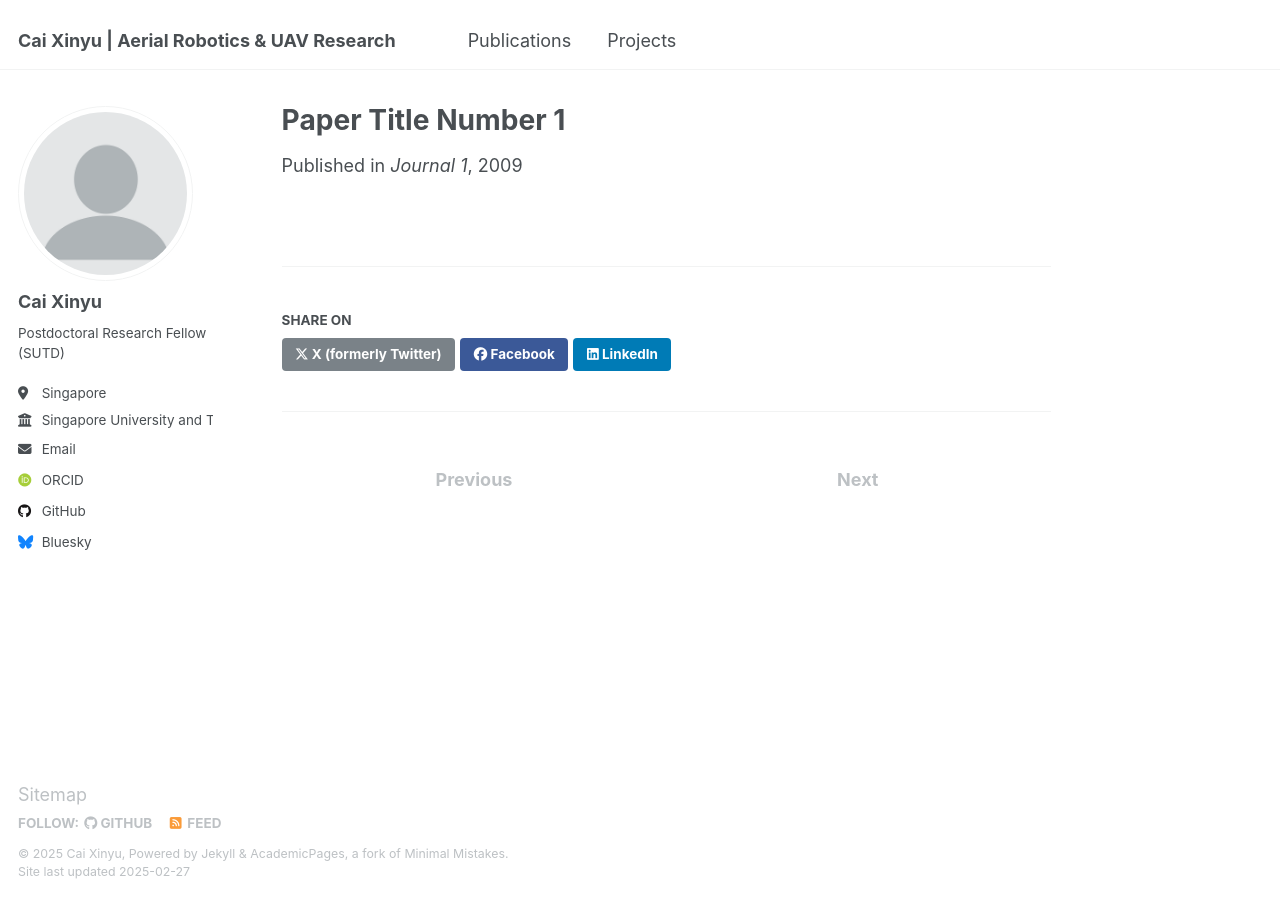
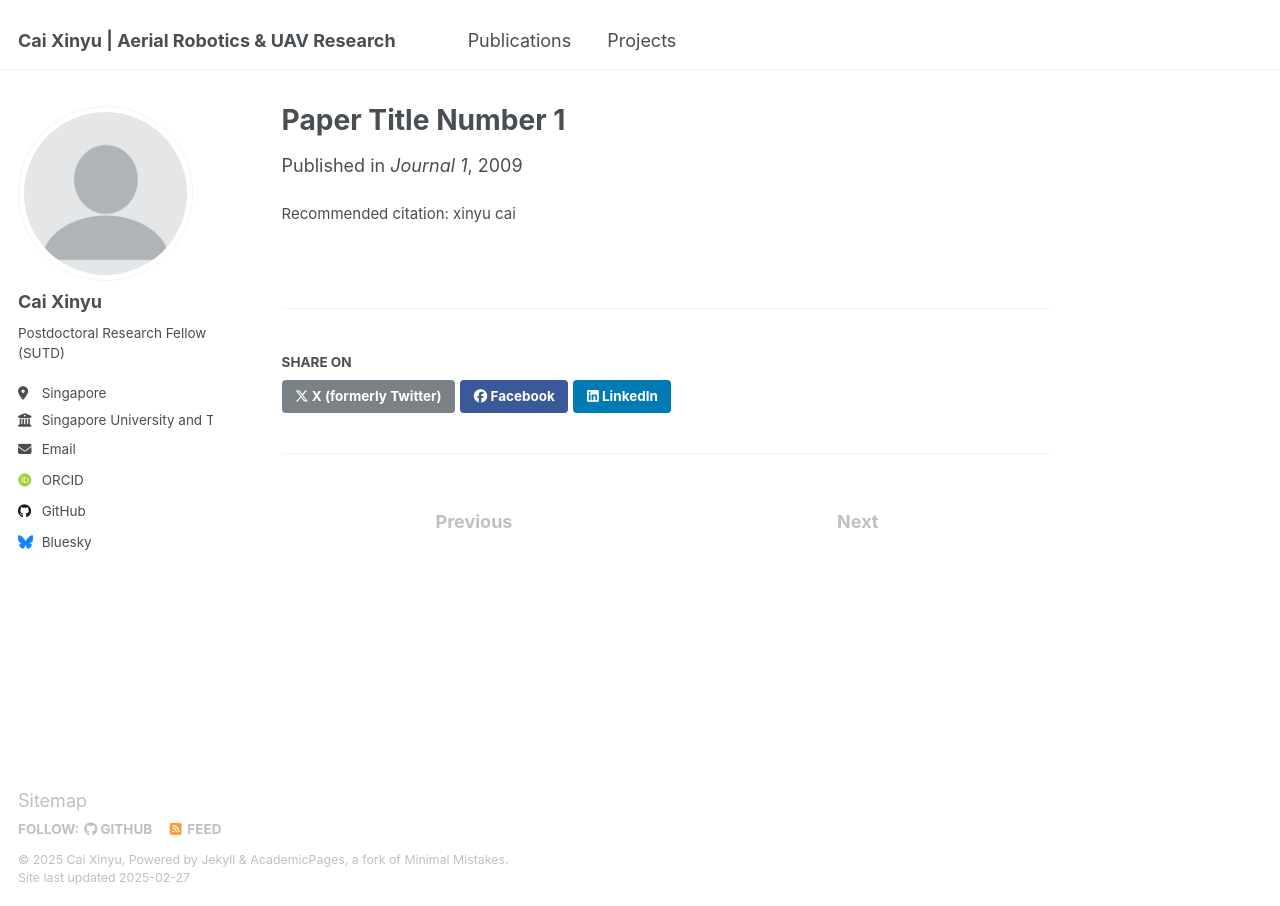
Before and after one commit to git-caixinyu/git-caixinyu.github.io, a Jekyll site: the page built from _publications/2009-10-01-paper-title-number-1.md, in a window 1280 px wide. Built offline with Jekyll 4.4.1, drawn with Linux system fonts in a browser that asks for light colours; some web fonts are replaced.

Commit message:
Update 2009-10-01-paper-title-number-1.md

```diff
--- a/_publications/2009-10-01-paper-title-number-1.md
+++ b/_publications/2009-10-01-paper-title-number-1.md
@@ -4,4 +4,5 @@ collection: publications
 category: manuscripts
 date: 2009-10-01
 venue: 'Journal 1'
+citation: xinyu cai
 ---
```
